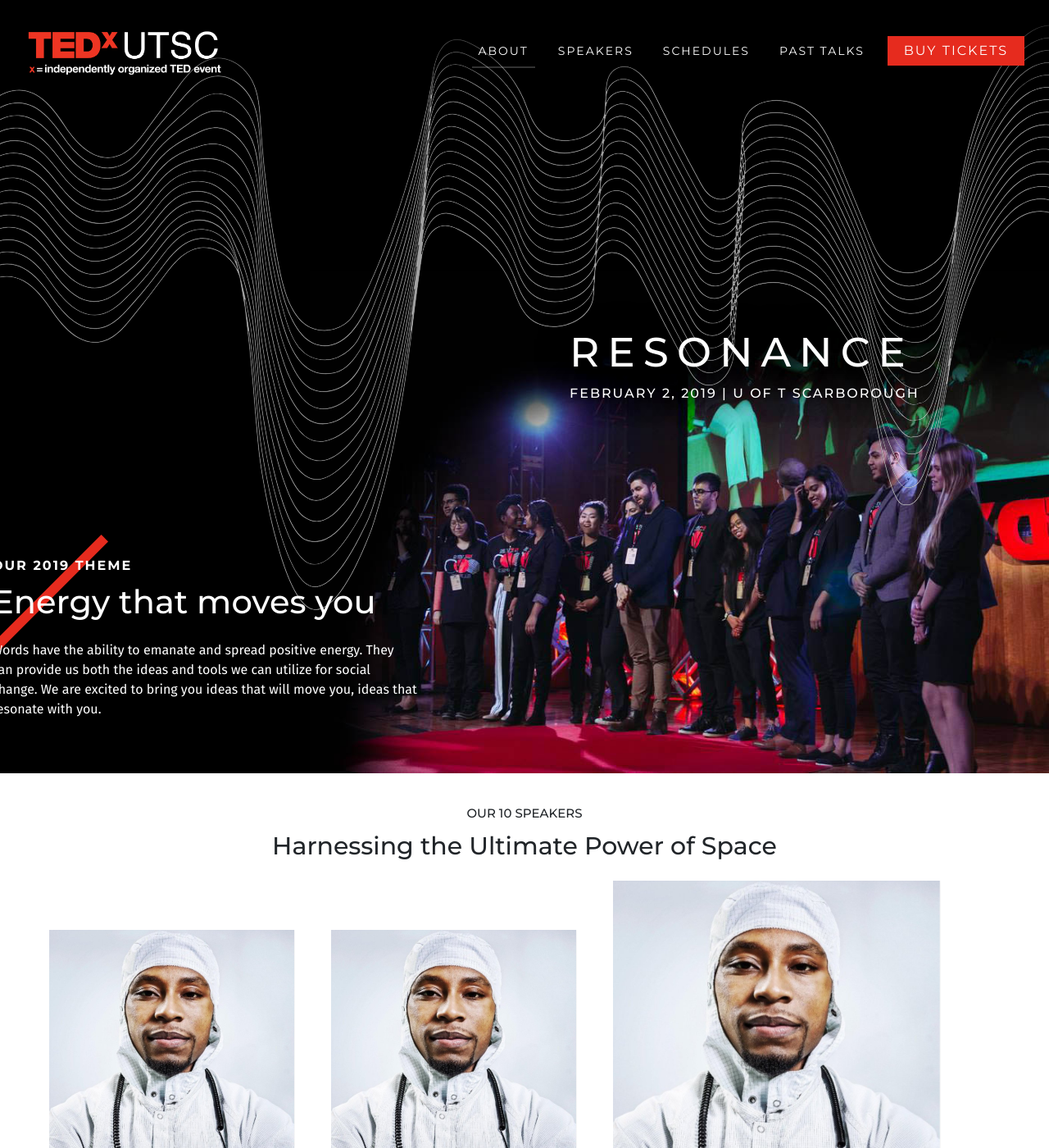
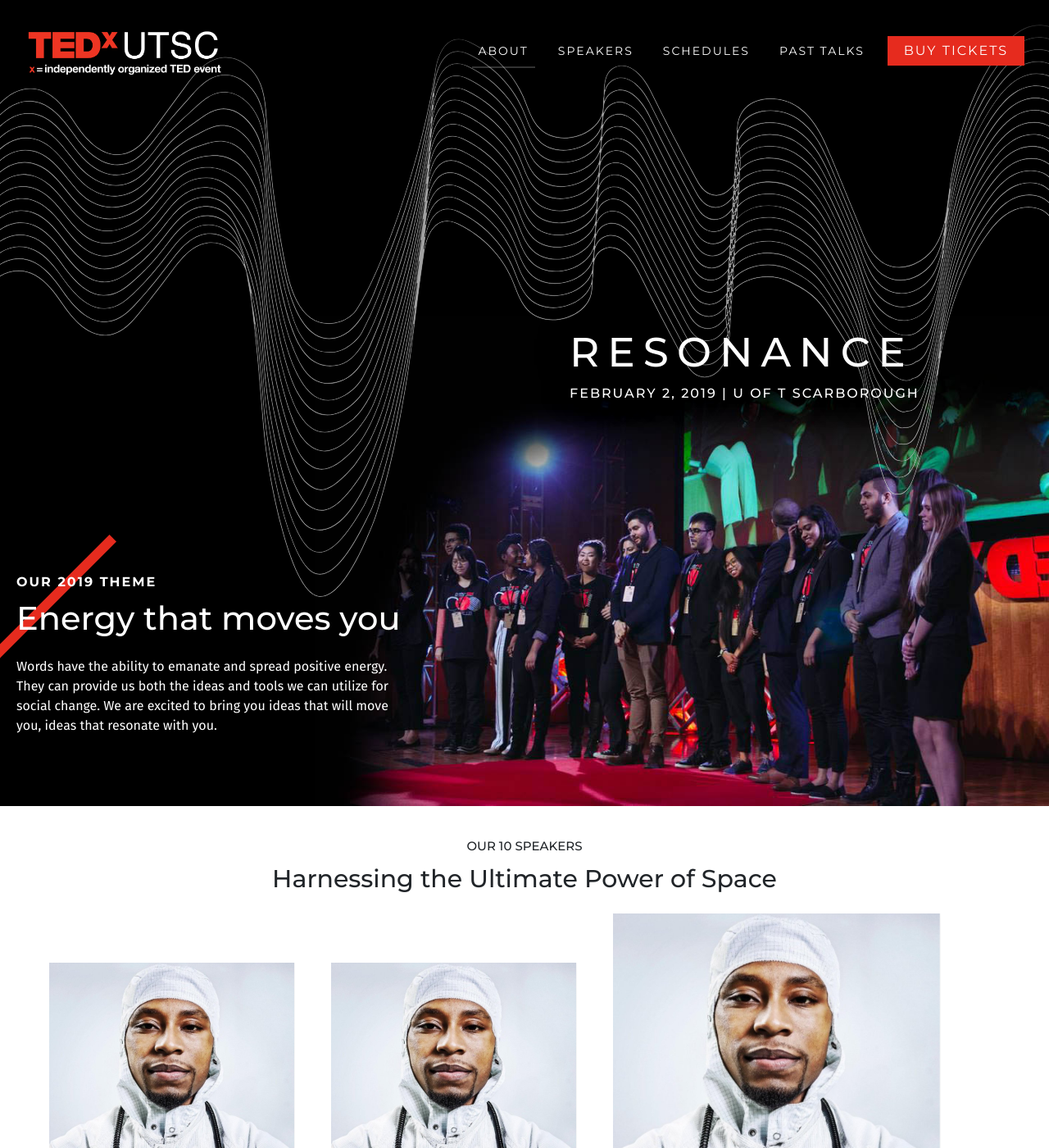
Before and after one commit to junthehacker/tedxutsc, a Jekyll site: the page built from index.html, in a window 1280 px wide and 1400 px high. Shown: the whole window at 82% size. Built offline with Jekyll 4.4.1, drawn with Linux system fonts in a browser that asks for light colours; nearby versions of some CDN libraries.

Commit message:
FIX/ENHANCE: Add spacing unit implementation, fix weird overflow issue on mobile

```diff
--- a/_sass/_about.scss
+++ b/_sass/_about.scss
@@ -1,11 +1,10 @@
 .team{
   background-color: white;
   background-repeat: no-repeat;
-  background-size: contain;
   background-position: center;
   background-image: url(../../assets/wave-black.svg);
   background-size: auto;
-  padding-top: 70px;
+  padding-top: 4 * $spacing-unit;
   &__label {
     font-family: $libre-font;
     font-size: 40px;
--- a/_sass/_buy_tickets.scss
+++ b/_sass/_buy_tickets.scss
@@ -1,6 +1,5 @@
 .buy-tickets {
-  padding-top: 140px;
-  padding-bottom: 140px;
+  padding: 7 * $spacing-unit 0 7 * $spacing-unit 0;
   background-image: url(../../assets/footer-background.jpeg);
   background-size: cover;
   text-align: center;
@@ -9,7 +8,6 @@
   background-attachment: fixed;
   h2 {
     font-weight: 700;
-    padding-top: 20px;
-    padding-bottom: 20px;
+    padding: $spacing-unit 0 $spacing-unit 0;
   }
 }
--- a/_sass/_global.scss
+++ b/_sass/_global.scss
@@ -51,7 +51,6 @@
   }
   &__quote {
     font-size: 30px;
-    padding-bottom: 20px;
   }
   &--right {
     &__image {
@@ -96,6 +95,7 @@
     max-width: 40%;
     position: relative;
     text-align: left;
+    padding: $spacing-unit;
     h2 {
       font-size: 40px;
     }
--- a/_sass/_home.scss
+++ b/_sass/_home.scss
@@ -1,6 +1,8 @@
 .home {
   &__header {
     position: relative;
+    width: 100%;
+    margin: 0;
     &__background {
       position: absolute;
       left: 0;
@@ -83,8 +85,7 @@
   }
 
   &__quote {
-    padding-top: 100px;
-    padding-bottom: 100px;
+    padding: 5 * $spacing-unit 0 5 * $spacing-unit 0;
   }
 }
 
--- a/_sass/_variables.scss
+++ b/_sass/_variables.scss
@@ -2,3 +2,4 @@
 $primary-font: 'Montserrat', sans-serif;
 $libre-font: 'Libre Franklin', sans-serif;
 $fira-font: 'Fira Sans', sans-serif;
+$spacing-unit: 20px;
```
